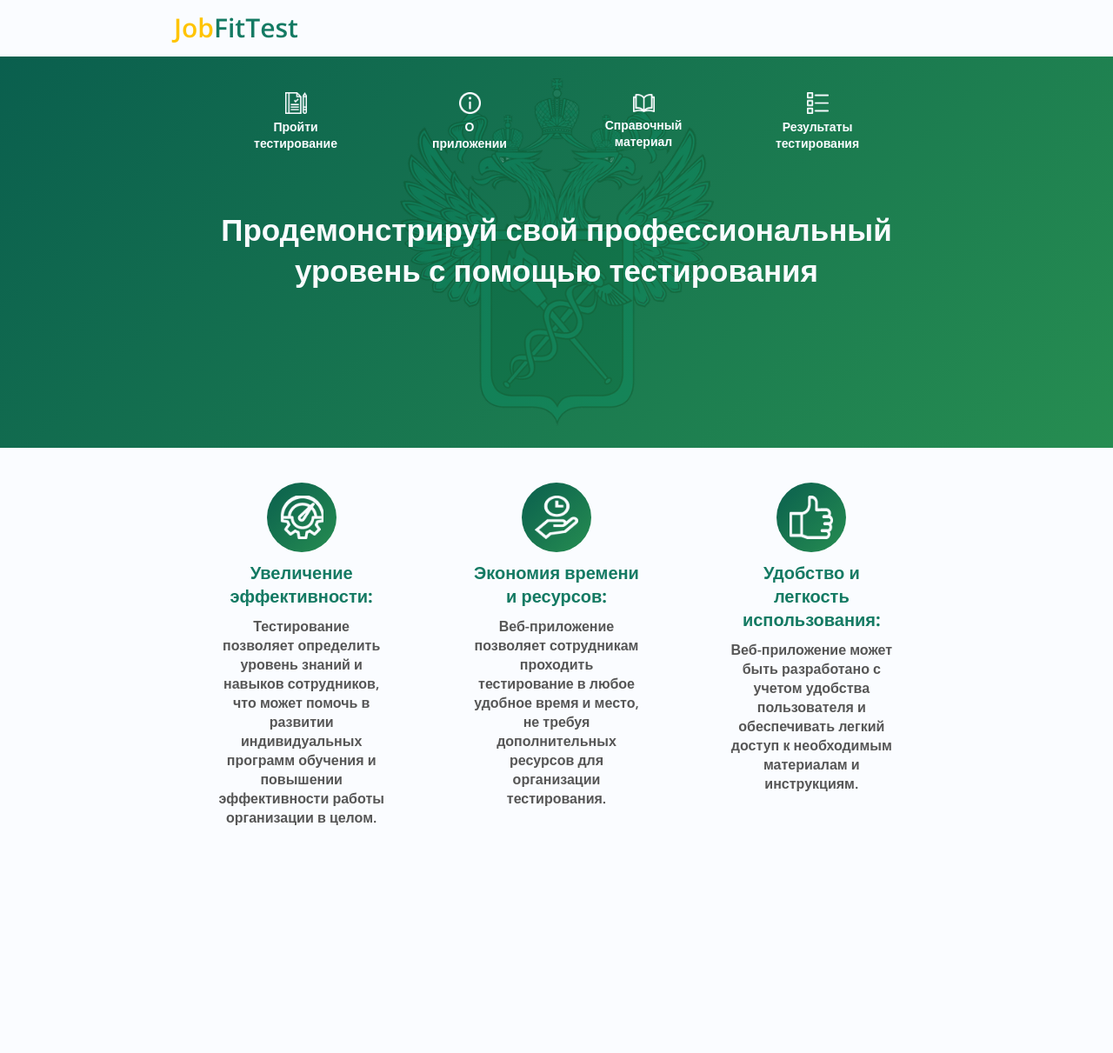
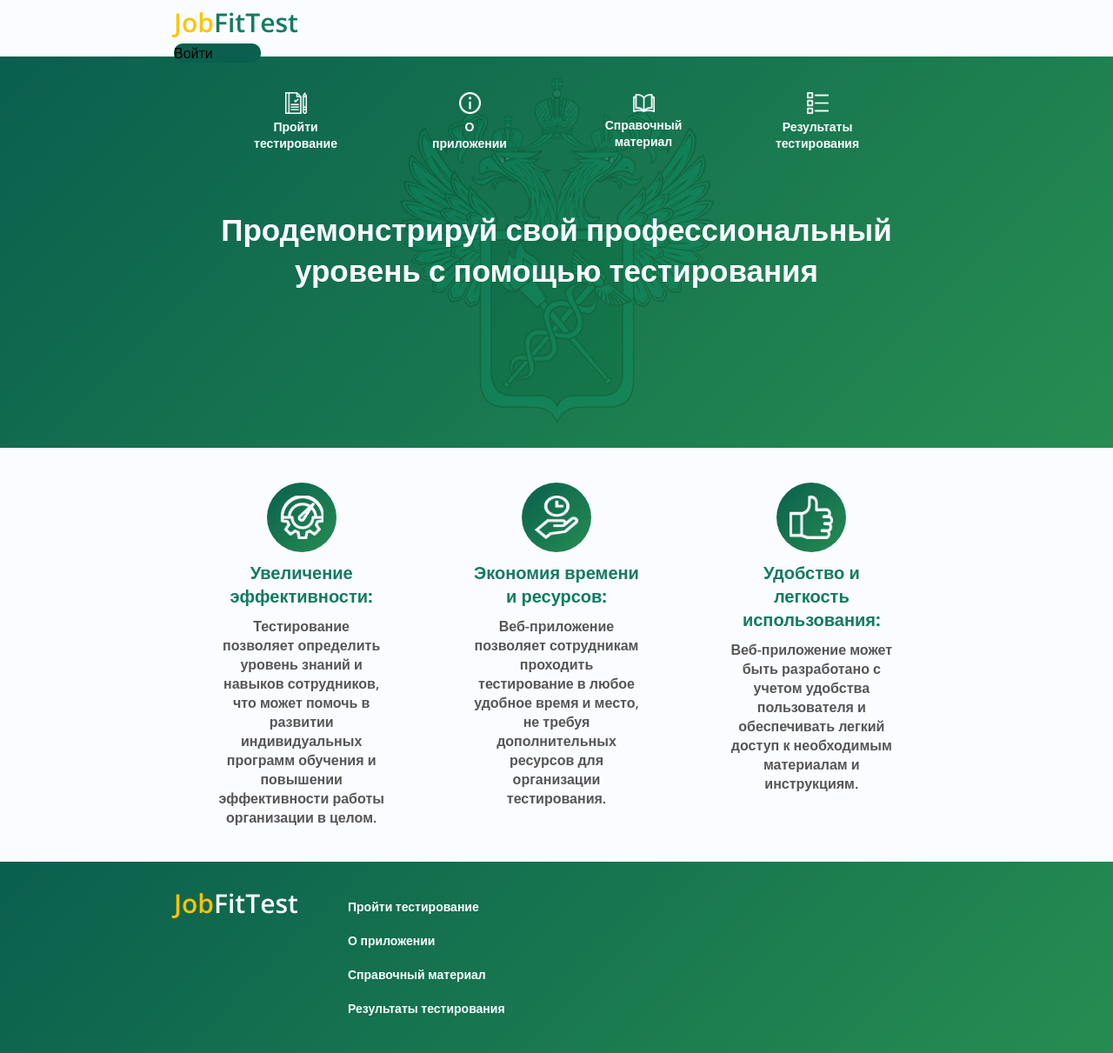
Before and after one commit to Lomakin41DIMOON/JobFitTest, a PHP site: page / in a window 1280 px wide. Shown: the whole page at 87% size. Before the commit the page ends 949 px from the top, so only its background shows below. Run offline with PHP 8.4, Linux system fonts and the light colour scheme.

Commit message:
Footer
Изменения:
- Убраны некоторые не нужные стили у класса logo

Добавление:
- Создан footer и внесенны некоторые правки:
~ Сплошной цвет был заменён на градиент

В остальном footer соответсвует маету в Photoshop

Необходимые доработки:
- Кнопка входа
- Кнопка выхода
- Бургер меню (кнопка)
- Бургер меню (блок)
- Адаптация под мобильные устройства

```diff
--- a/css/main.css
+++ b/css/main.css
@@ -85,22 +85,36 @@ header {
   width: 100%;
 }
 
+.header-line {
+  display: inline-block;
+}
+
 /* -------- Шапка (лого) -------- */
 
 .logo {
-  display: inline-block;
+  display: flex;
   height: 50px;
-  margin: auto 0;
-  vertical-align: middle;
   width: 200px;
 }
 
 .logo span {
+  margin: auto 0;
   text-align: center;
   vertical-align: middle;
 }
 
+/* -------- Бургер (фон) -------- */
+/* -------- Бургер (блок) -------- */
+/* -------- Бургер  -------- */
+
 /* -------- Шапка (кнопка вход|выход) -------- */
+
+.auth {
+
+  background-color: #0a5f4e;
+  width: 100px;
+  border-radius: 10px;
+}
 
 /* -------- Панель навигации (Фон) -------- */
 
@@ -199,30 +213,23 @@ main {
 
 /* --------  -------- */
 
-/* --------  -------- */
+/* -------- Footer (Фон) -------- */
 
-/* --------  -------- */
+footer {
+  background: linear-gradient(-45deg, #268d51, #0a5f4e);
+  display: flex;
+  height: 220px;
+  width: 100%;
+}
 
-/* --------  -------- */
+/* -------- Footer (блок) -------- */
 
-/* --------  -------- */
+.footer-line {
+  display: flex;
+}
 
-/* --------  -------- */
+/* -------- Footer (Панель навигации) -------- */
 
-/* --------  -------- */
-
-/* --------  -------- */
-
-/* --------  -------- */
-
-/* --------  -------- */
-
-/* --------  -------- */
-
-/* --------  -------- */
-
-/* --------  -------- */
-
-/* --------  -------- */
-
-/* --------  -------- */
+.nav-block h2 {
+  margin: 20px 0;
+}
--- a/index.php
+++ b/index.php
@@ -13,9 +13,12 @@
 <body>
 	<header>
 		<div class="container">
-			<h1 class="logo">
-				<span class="yellow">Job</span><span class="green">FitTest</span>
-			</h1>
+			<div class="">
+				<h1 class="logo">
+					<span class="yellow">Job</span><span class="green">FitTest</span>
+				</h1>
+				<button class="auth">Войти</button>
+			</div>
 		</div>
 	</header>
 	<nav>
@@ -81,8 +84,19 @@
 		</div>
 	</main>
 	<footer>
-
+		<div class="container">
+			<div class="footer-line">
+				<h1 class="logo">
+					<span class="yellow">Job</span><span class="white">FitTest</span>
+				</h1>
+				<div class="nav-block">
+					<h2 class="white">Пройти тестирование</h2>
+					<h2 class="white">О приложении</h2>
+					<h2 class="white">Справочный материал</h2>
+					<h2 class="white">Результаты тестирования</h2>
+				</div>
+			</div>
+		</div>
 	</footer>
 </body>
-
 </html>
```
